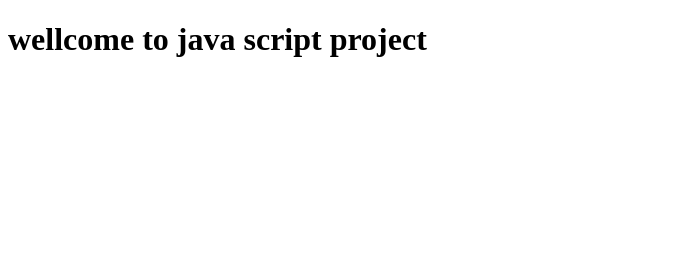
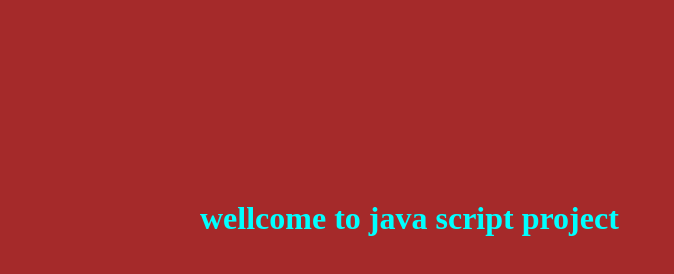
Before and after one commit to ajamru/Complete-javaScript, a plain HTML site: page index.html in a window 1280 px wide. Shown: the whole page, without its empty margins (0-674 px from the left). Drawn offline with Linux system fonts and the light colour scheme.

Commit message:
added css

```diff
--- a/index.html
+++ b/index.html
@@ -5,6 +5,7 @@
     <meta http-equiv="X-UA-Compatible" content="IE=edge">
     <meta name="viewport" content="width=device-width, initial-scale=1.0">
     <title>Document</title>
+    <link rel="stylesheet" href="style.css">
 </head>
 <body>
     <h1>wellcome to java script project</h1>
--- /dev/null
+++ b/style.css
@@ -0,0 +1,12 @@
+*{
+    margin: 0;
+    padding: 0;
+}
+body {
+    background-color: brown;
+}
+
+h1 {
+    color: aqua;
+    margin: 200px;
+}
```
